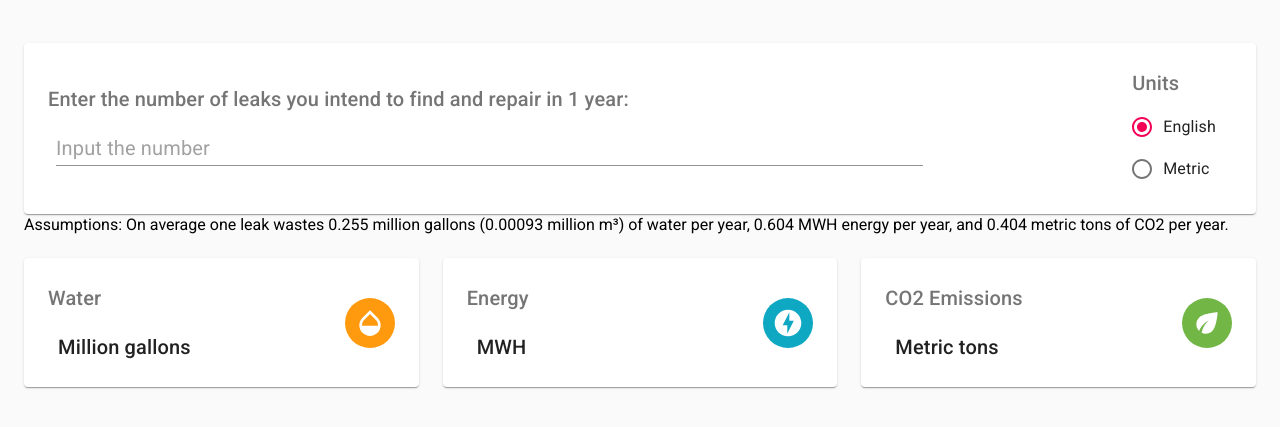
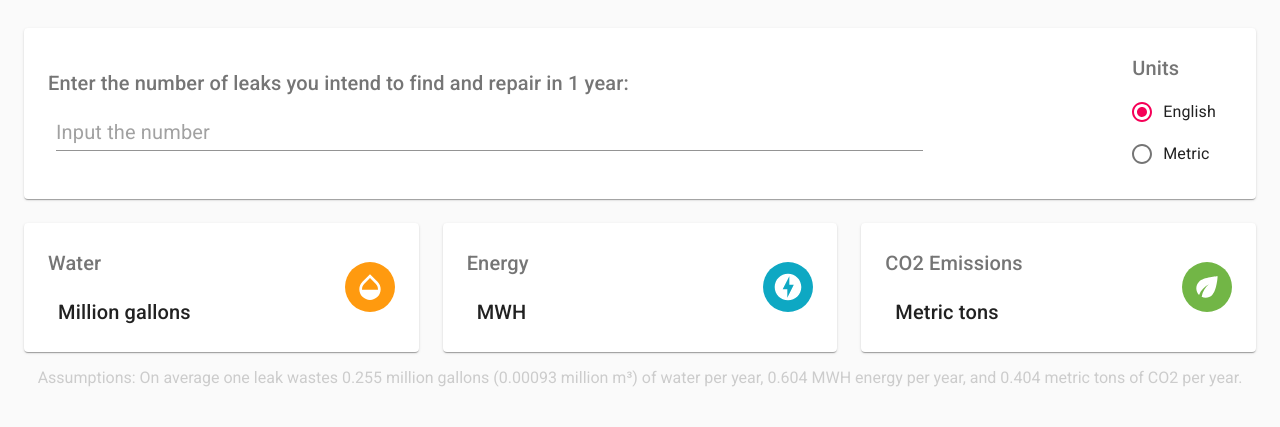
Before and after one commit to khalidhindawi/react-calculator, a React (Create React App) app: page / in a window 1280 px wide. Shown: the part 185-612 px from the top of the page. Built offline with nearby package versions, Linux system fonts and the light colour scheme.

Commit message:
checking helper text

```diff
--- a/src/App.js
+++ b/src/App.js
@@ -17,7 +17,8 @@ const useStyles = makeStyles(() => ({
     color: '#e8eaf6'
   },
   fontRoboto: {
-    fontFamily: '"Roboto", sans-serif'
+    fontFamily: '"Roboto", sans-serif',
+    color: '#ccc'
   }
 }))
 
@@ -86,9 +87,6 @@ const App = () => {
               handleChangeUnitType={handleChangeUnitType}
               unitType={unitType}
             />
-            <Typography variant="p" className={classes.fontRoboto}>
-              Assumptions: On average one leak wastes 0.255 million gallons (0.00093 million m³) of water per year, 0.604 MWH energy per year, and 0.404 metric tons of CO2 per year.
-            </Typography>
           </Grid>
           <Grid
             item
@@ -133,6 +131,11 @@ const App = () => {
             />
           </Grid>
         </Grid>
+        <Box display="flex" alignItems="center" justifyContent="center" my={2}>
+          <Typography variant="p" className={classes.fontRoboto}>
+            Assumptions: On average one leak wastes 0.255 million gallons (0.00093 million m³) of water per year, 0.604 MWH energy per year, and 0.404 metric tons of CO2 per year.
+          </Typography>
+        </Box>
       </Box>
     </Container>
   );
```
Also changed, not shown: 1 other file (tests, documents, lock files or other folders).
